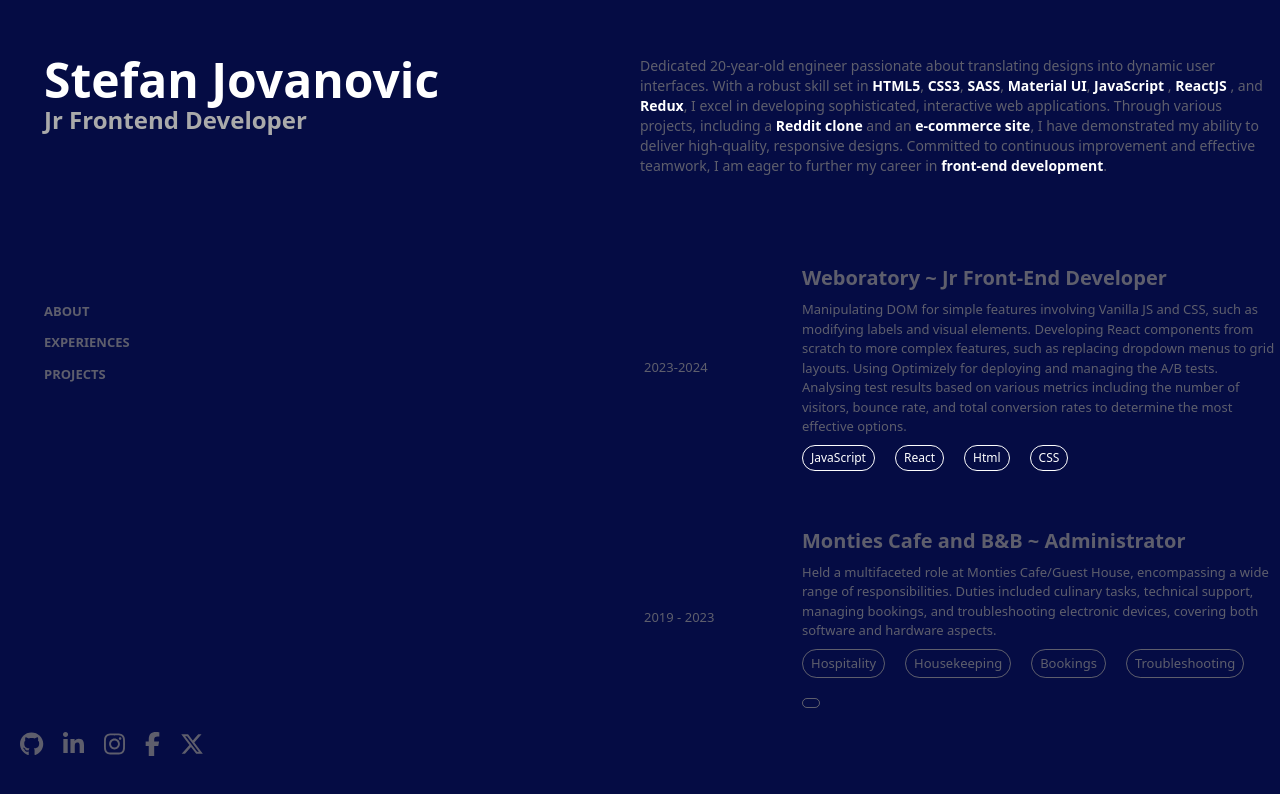
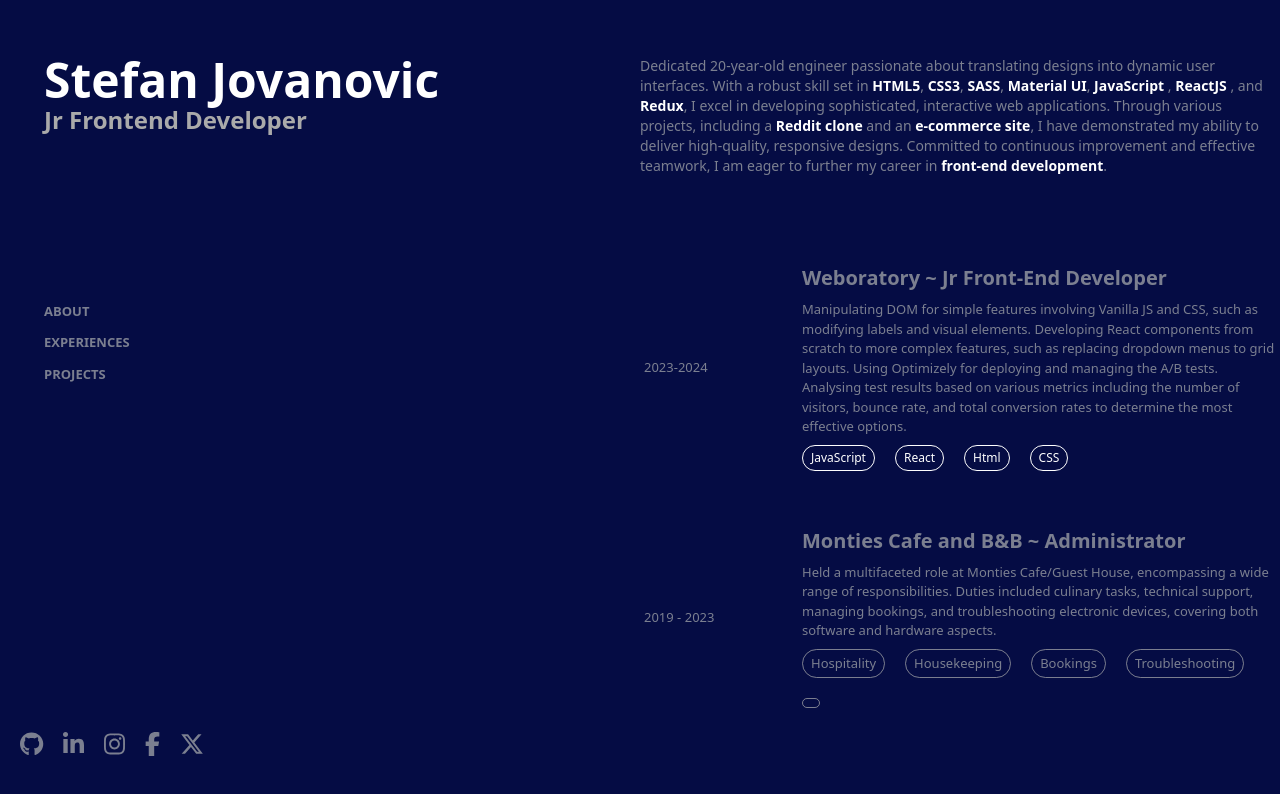
Before and after one commit to 04stefke/portfolio, a React (Vite) app: page / in a window 1280 px wide. Shown: the top 794 px of the page. Built offline with nearby package versions, Linux system fonts and the light colour scheme.

Commit message:
changed the default font color

```diff
--- a/src/App.css
+++ b/src/App.css
@@ -1,9 +1,9 @@
 body {
 	background: #050c44;
-    color: #fff4b75b;
-    font-size: small;
+	color: #adafafb4;
+	font-size: small;
 }
 
 strong {
-    color: white;
+	color: white;
 }
```
